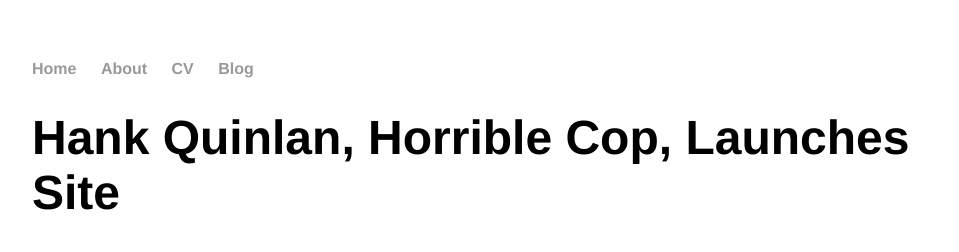
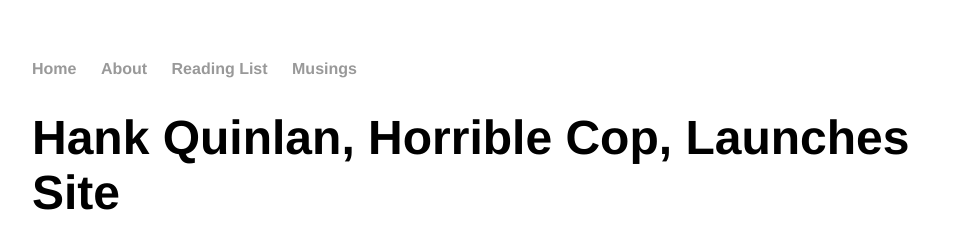
Before and after one commit to achai8/achai8.github.io, a Jekyll site: the page built from _posts/2014-04-30-hank-quinlan-site-launched.md, in a window 1280 px wide. Shown: the top 252 px of the page, without its empty margins (160-1119 px from the left). Built offline with Jekyll 4.4.1, drawn with Linux system fonts in a browser that asks for light colours.

Commit message:
change headers

```diff
--- a/_layouts/default.html
+++ b/_layouts/default.html
@@ -10,8 +10,8 @@
 	    		<ul>
 	        		<li><a href="/">Home</a></li>
 		        	<li><a href="/About">About</a></li>
-	        		<li><a href="/Reading List">CV</a></li>
-	        		<li><a href="/Musings">Blog</a></li>
+	        		<li><a href="/Reading List">Reading List</a></li>
+	        		<li><a href="/Musings">Musings</a></li>
 	    		</ul>
 			</nav>
 			<div class="container">
```
